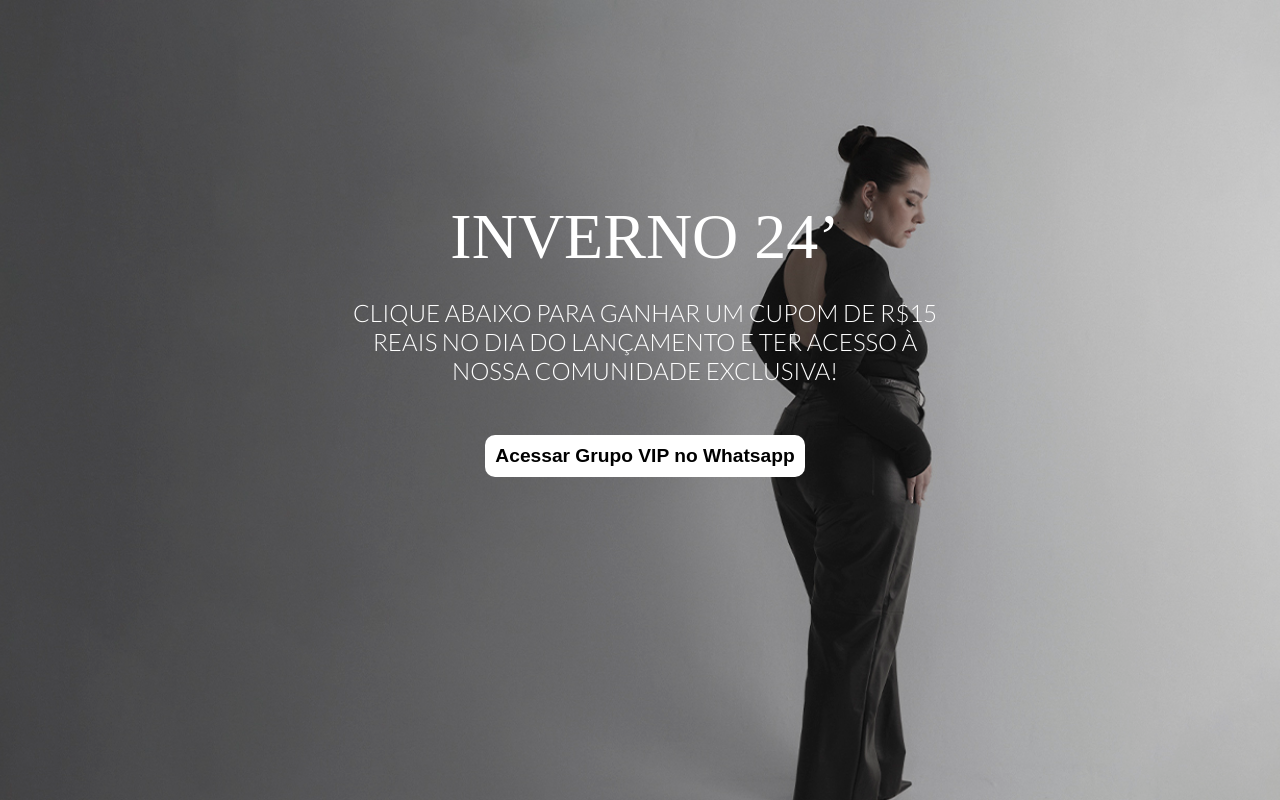
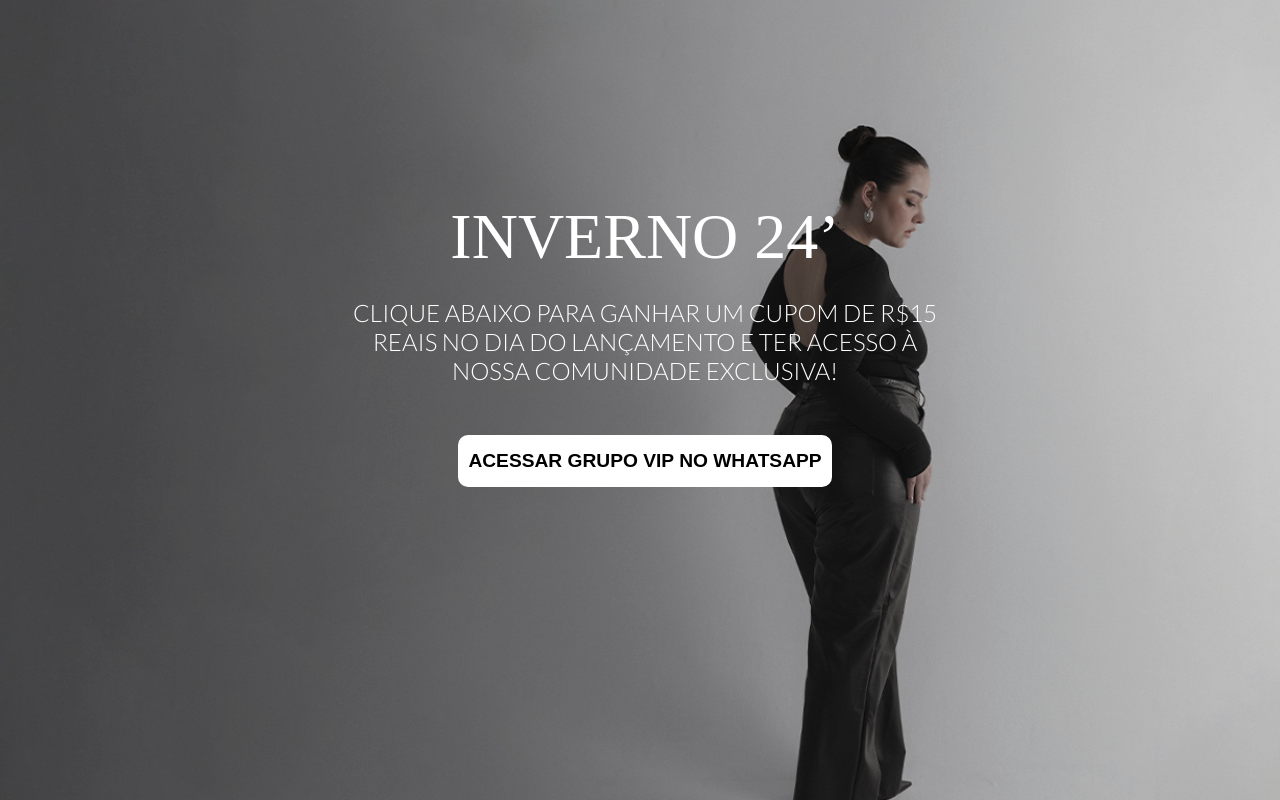
Before and after one commit to matheus-ma1a/LP-guardaroba, a React (Vite) app: page / in a window 1280 px wide. Built offline with nearby package versions, Linux system fonts and the light colour scheme; a web font is replaced by a local one.

Commit message:
ajusta altura do botao

```diff
--- a/src/App.jsx
+++ b/src/App.jsx
@@ -131,7 +131,7 @@ const Wapper = styled.div`
     border: none;
     /* height: 45px; */
     /* width: 60%; */
-    padding: 10px 10px;
+    padding: 15px 10px;
     border-radius: 10px;
     color: #000000;
     font-size: larger;
@@ -187,7 +187,7 @@ function App() {
           <p>CLIQUE ABAIXO PARA GANHAR UM CUPOM DE R$15 REAIS NO DIA DO LANÇAMENTO E TER ACESSO À NOSSA COMUNIDADE EXCLUSIVA!</p>
         </Container>
 
-        <button onClick={handleLeadButtonClick} >Acessar Grupo VIP no Whatsapp</button>
+        <button onClick={handleLeadButtonClick} >ACESSAR GRUPO VIP NO WHATSAPP</button>
 
         {/* <Form onSubmit={cadastroMailbiz}>
           <input
```
